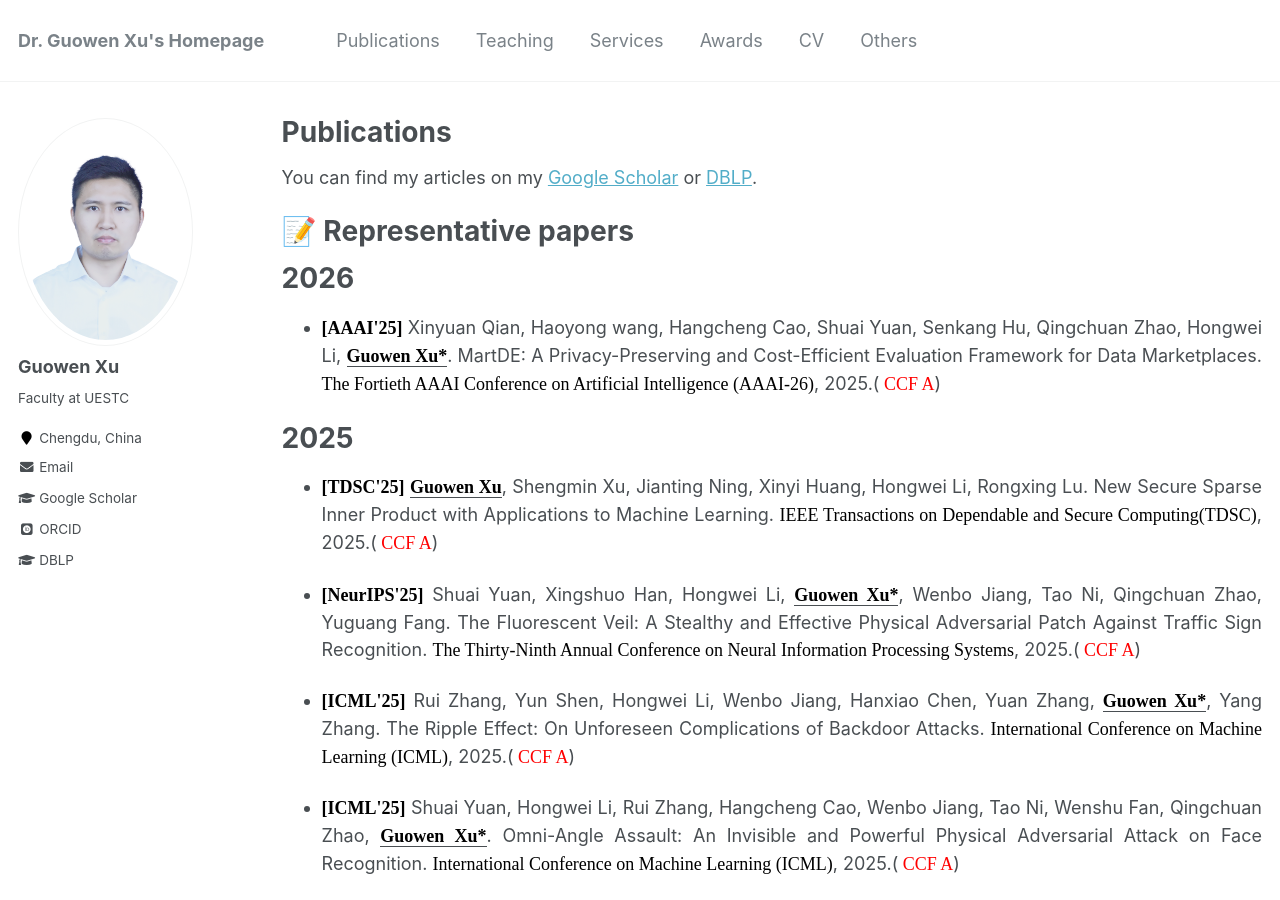
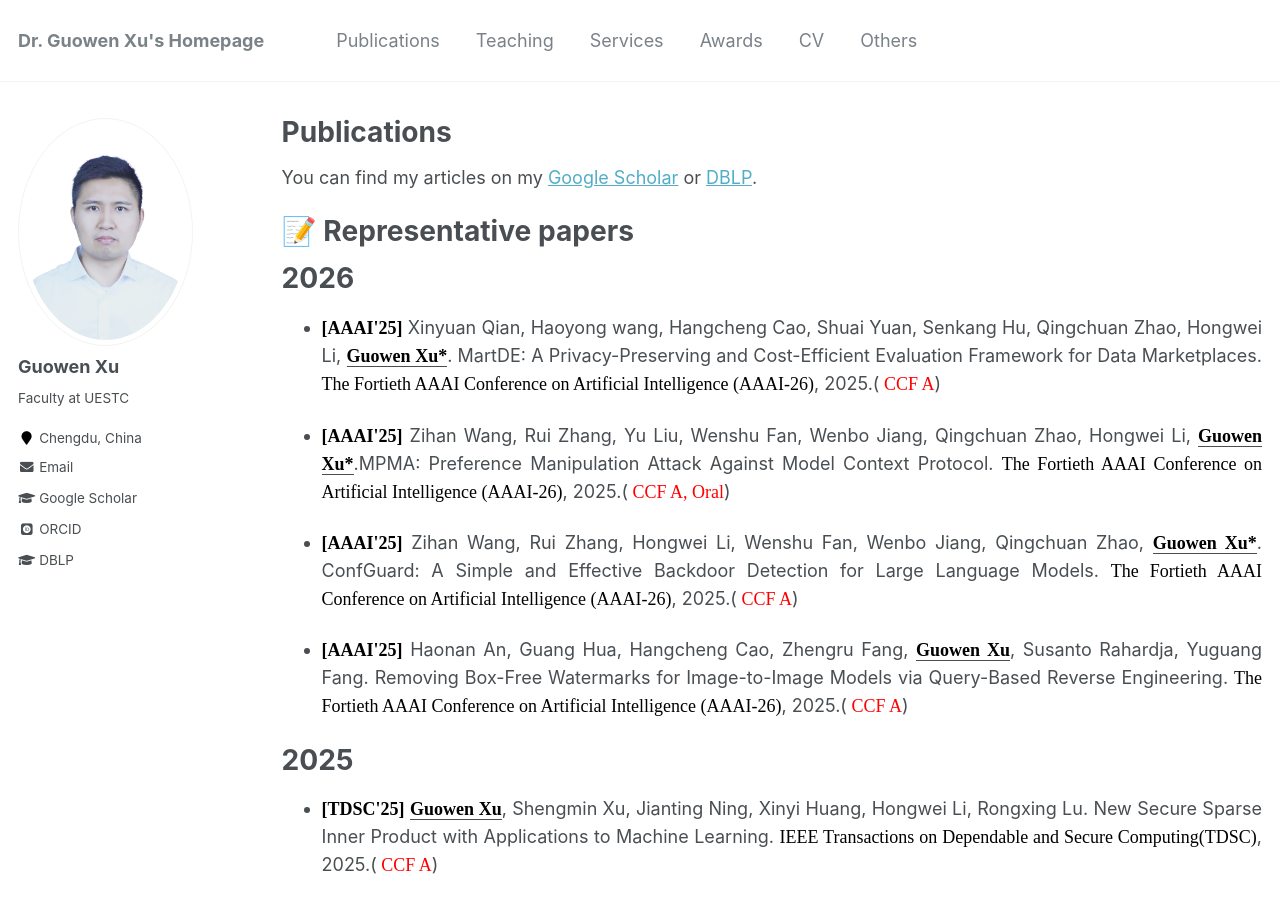
Before and after one commit to Guowen-xu/guowen-xu.github.io, a Jekyll site: the page built from _pages/publications.md, in a window 1280 px wide and 900 px high. Built offline with Jekyll 4.4.1, drawn with Linux system fonts in a browser that asks for light colours; some web fonts are replaced.

Commit message:
Update publications.md

```diff
--- a/_pages/publications.md
+++ b/_pages/publications.md
@@ -13,6 +13,12 @@ You can find my articles on my [Google Scholar](https://scholar.google.com.hk/ci
 
 # 2026
 * <p align="justify"> <b><font face="Times New Roman" color=black size=4> [AAAI'25]</font></b> Xinyuan Qian, Haoyong wang, Hangcheng Cao, Shuai Yuan, Senkang Hu, Qingchuan Zhao, Hongwei Li, <u><b><font face="Times New Roman" color=black size=4> Guowen Xu*</font></b></u>. MartDE: A Privacy-Preserving and Cost-Efficient Evaluation Framework for Data Marketplaces. <font face="Times New Roman" color=black size=4> The Fortieth AAAI Conference on Artificial Intelligence (AAAI-26)</font>, 2025.(<font face="Times New Roman" color=red size=4> CCF A</font>)
+
+* <p align="justify"> <b><font face="Times New Roman" color=black size=4> [AAAI'25]</font></b> Zihan Wang, Rui Zhang, Yu Liu, Wenshu Fan, Wenbo Jiang, Qingchuan Zhao, Hongwei Li, <u><b><font face="Times New Roman" color=black size=4> Guowen Xu*</font></b></u>.MPMA: Preference Manipulation Attack Against Model Context Protocol. <font face="Times New Roman" color=black size=4> The Fortieth AAAI Conference on Artificial Intelligence (AAAI-26)</font>, 2025.(<font face="Times New Roman" color=red size=4> CCF A, Oral</font>)
+
+* <p align="justify"> <b><font face="Times New Roman" color=black size=4> [AAAI'25]</font></b> Zihan Wang, Rui Zhang, Hongwei Li, Wenshu Fan, Wenbo Jiang, Qingchuan Zhao, <u><b><font face="Times New Roman" color=black size=4> Guowen Xu*</font></b></u>. ConfGuard: A Simple and Effective Backdoor Detection for Large Language Models. <font face="Times New Roman" color=black size=4> The Fortieth AAAI Conference on Artificial Intelligence (AAAI-26)</font>, 2025.(<font face="Times New Roman" color=red size=4> CCF A</font>)
+
+* <p align="justify"> <b><font face="Times New Roman" color=black size=4> [AAAI'25]</font></b> Haonan An, Guang Hua, Hangcheng Cao, Zhengru Fang, <u><b><font face="Times New Roman" color=black size=4> Guowen Xu</font></b></u>, Susanto Rahardja, Yuguang Fang. Removing Box-Free Watermarks for Image-to-Image Models via Query-Based Reverse Engineering. <font face="Times New Roman" color=black size=4> The Fortieth AAAI Conference on Artificial Intelligence (AAAI-26)</font>, 2025.(<font face="Times New Roman" color=red size=4> CCF A</font>)
 
 
 
```
